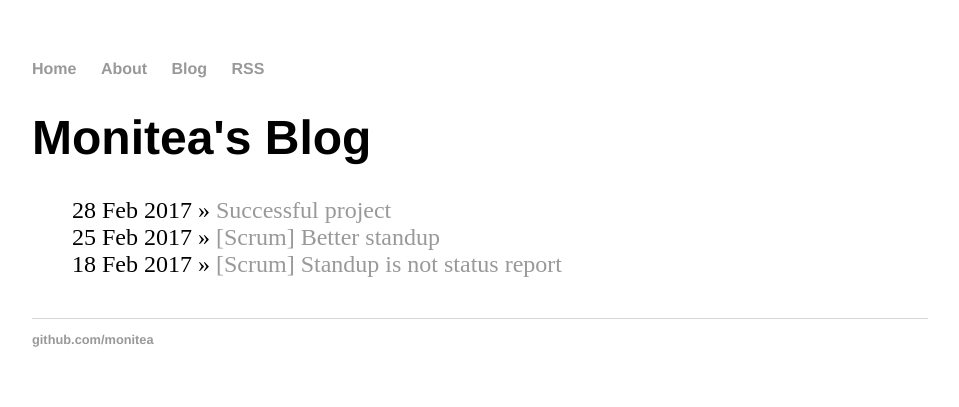
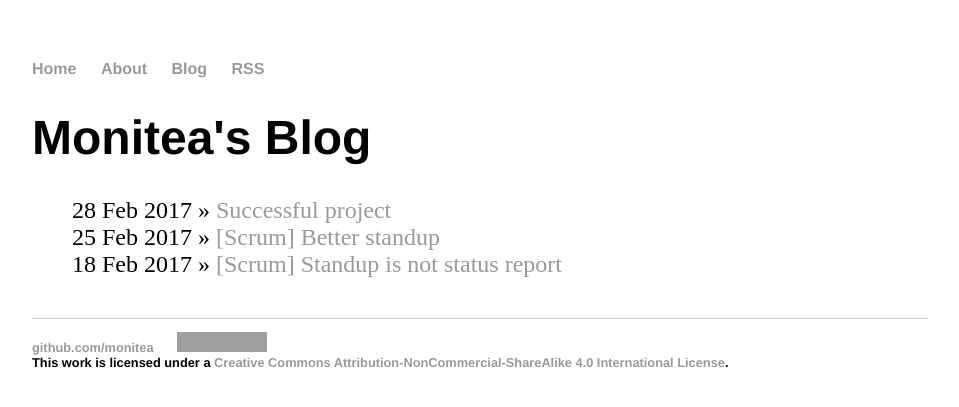
Before and after one commit to monitea/monitea.github.io, a Jekyll site: the page built from index.html, in a window 1280 px wide. Shown: the top 407 px of the page, without its empty margins (160-1119 px from the left). Built offline with Jekyll 4.4.1, drawn with Linux system fonts in a browser that asks for light colours; grey boxes are pictures that could not be loaded.

Commit message:
Added license image

```diff
--- a/_layouts/default.html
+++ b/_layouts/default.html
@@ -22,7 +22,9 @@
 			<footer>
 	    		<ul>
 	        		<li><a href="https://github.com/monitea">github.com/monitea</a></li>
+					<li><a rel="license" href="http://creativecommons.org/licenses/by-nc-sa/4.0/"><img alt="Creative Commons License" style="border-width:0" src="https://i.creativecommons.org/l/by-nc-sa/4.0/88x31.png" /></a><br />This work is licensed under a <a rel="license" href="http://creativecommons.org/licenses/by-nc-sa/4.0/">Creative Commons Attribution-NonCommercial-ShareAlike 4.0 International License</a>.</li>
 				</ul>
+
 			</footer>
 		</body>
 	</html>
```
Also changed, not shown: _layouts/post.html (line endings or trailing spaces).
